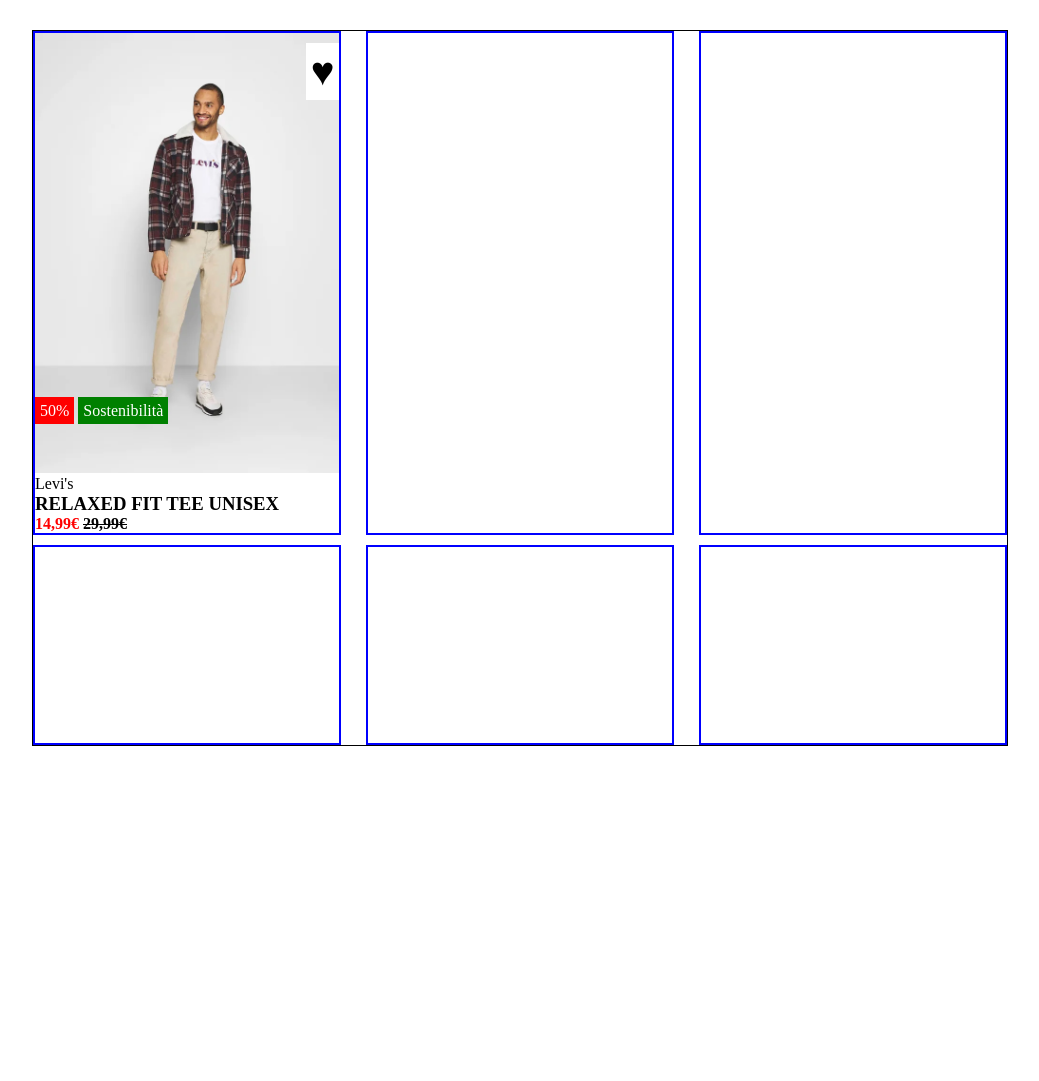
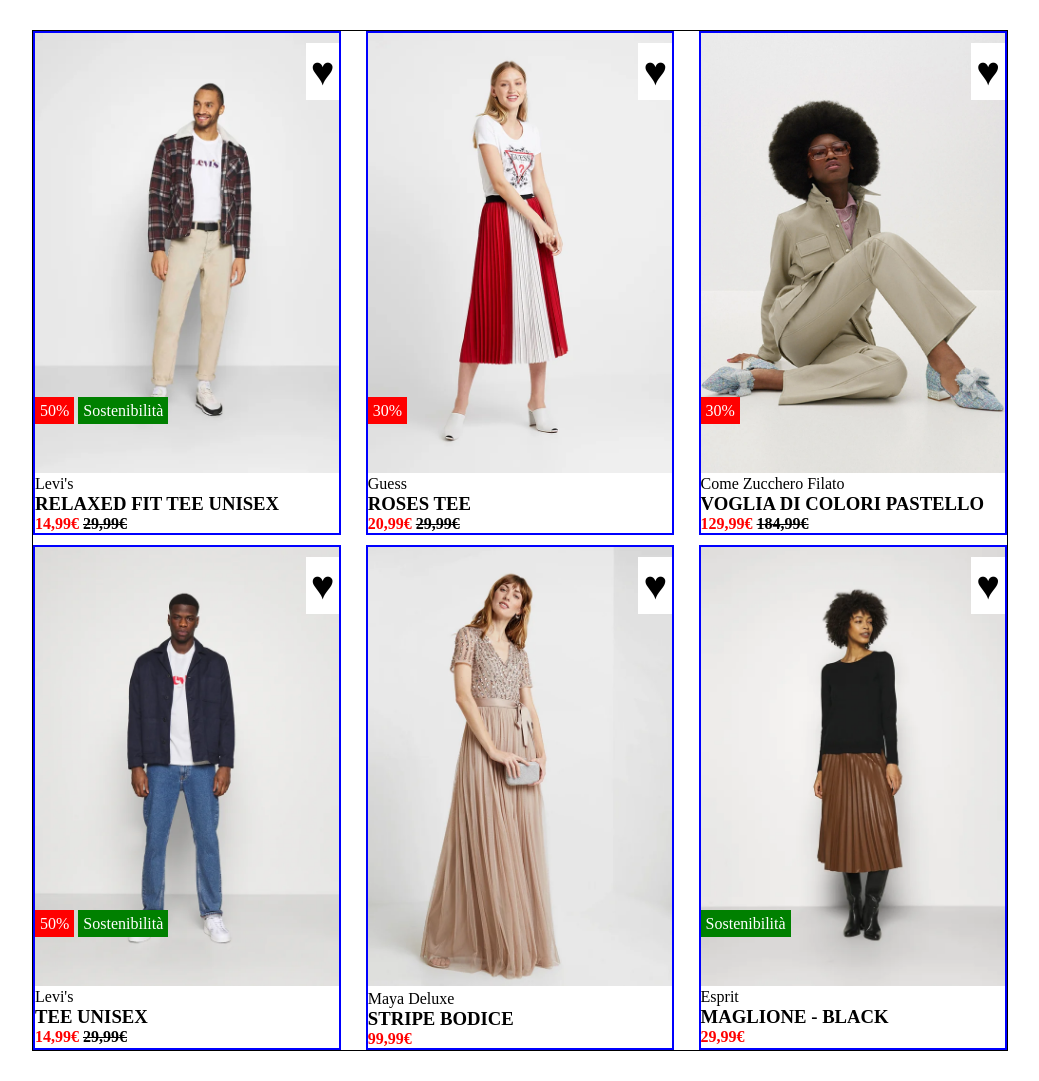
Before and after one commit to lucaconigliaro/html-css-boolando, a plain HTML site: page index.html in a window 1280 px wide. Shown: the whole page, without its empty margins (120-1159 px from the left). Before the commit the page ends 800 px from the top, so only its background shows below. Drawn offline with Linux system fonts and the light colour scheme.

Commit message:
feat: all cards

```diff
--- a/css/style.css
+++ b/css/style.css
@@ -20,6 +20,7 @@
     display: inline-block;
     margin-top: -20px;
 }
+
 
 /* Common */
 /* Layout */
--- a/index.html
+++ b/index.html
@@ -27,11 +27,74 @@
                         </div>
                     </div>
                 </div>
-                <div class="col"> </div>
-                <div class="col"></div>
-                <div class="col"></div>
-                <div class="col"></div>
-                <div class="col"></div>
+                <div class="col">
+                    <div class="card">
+                        <img class="front" src="./img/2.webp" alt="">
+                        <img class="back" src="./img/2b.webp" alt="">
+                        <div class="price-text">
+                            <span class="info discount"> 30%</span>
+                            <span class="heart">&hearts;</span>
+                            <p class="brand">Guess</p>
+                            <h3 class="description">ROSES TEE</h3>
+                            <span class="new-price"><strong>20,99&euro; </strong></span>
+                            <span class="old-price"><strong><s>29,99&euro;</s></strong></span>
+                        </div>
+                    </div>
+                </div>
+                <div class="col">
+                    <div class="card">
+                        <img class="front" src="./img/3.webp" alt="">
+                        <img class="back" src="./img/3b.webp" alt="">
+                        <div class="price-text">
+                            <span class="info discount"> 30%</span>
+                            <span class="heart">&hearts;</span>
+                            <p class="brand">Come Zucchero Filato</p>
+                            <h3 class="description">VOGLIA DI COLORI PASTELLO</h3>
+                            <span class="new-price"><strong>129,99&euro; </strong></span>
+                            <span class="old-price"><strong><s>184,99&euro;</s></strong></span>
+                        </div>
+                    </div>
+                </div>
+                <div class="col">
+                    <div class="card">
+                        <img class="front" src="./img/4.webp" alt="">
+                        <img class="back" src="./img/4b.webp" alt="">
+                        <div class="price-text">
+                            <span class="info discount"> 50%</span>
+                            <span class="info sos">Sostenibilità</span>
+                            <span class="heart">&hearts;</span>
+                            <p class="brand">Levi's</p>
+                            <h3 class="description">TEE UNISEX</h3>
+                            <span class="new-price"><strong>14,99&euro; </strong></span>
+                            <span class="old-price"><strong><s>29,99&euro;</s></strong></span>
+                        </div>
+                    </div>
+                </div>
+                <div class="col">
+                    <div class="card">
+                        <img class="front" src="./img/5.webp" alt="">
+                        <img class="back" src="./img/5b.webp" alt="">
+                        <div class="maya">
+                            <span class="heart">&hearts;</span>
+                            <p class="brand">Maya Deluxe</p>
+                            <h3 class="description">STRIPE BODICE</h3>
+                            <span class="new-price"><strong>99,99&euro; </strong></span>
+                        </div>
+                    </div>
+                </div>
+                <div class="col">
+                    <div class="card">
+                        <img class="front" src="./img/6.webp" alt="">
+                        <img class="back" src="./img/6b.webp" alt="">
+                        <div class="price-text">
+                            <span class="info sos">Sostenibilità</span>
+                            <span class="heart">&hearts;</span>
+                            <p class="brand">Esprit</p>
+                            <h3 class="description">MAGLIONE - BLACK</h3>
+                            <span class="new-price"><strong>29,99&euro; </strong></span>
+                        </div>
+                    </div>
+                </div>
             </div>
         </div>
 
```
